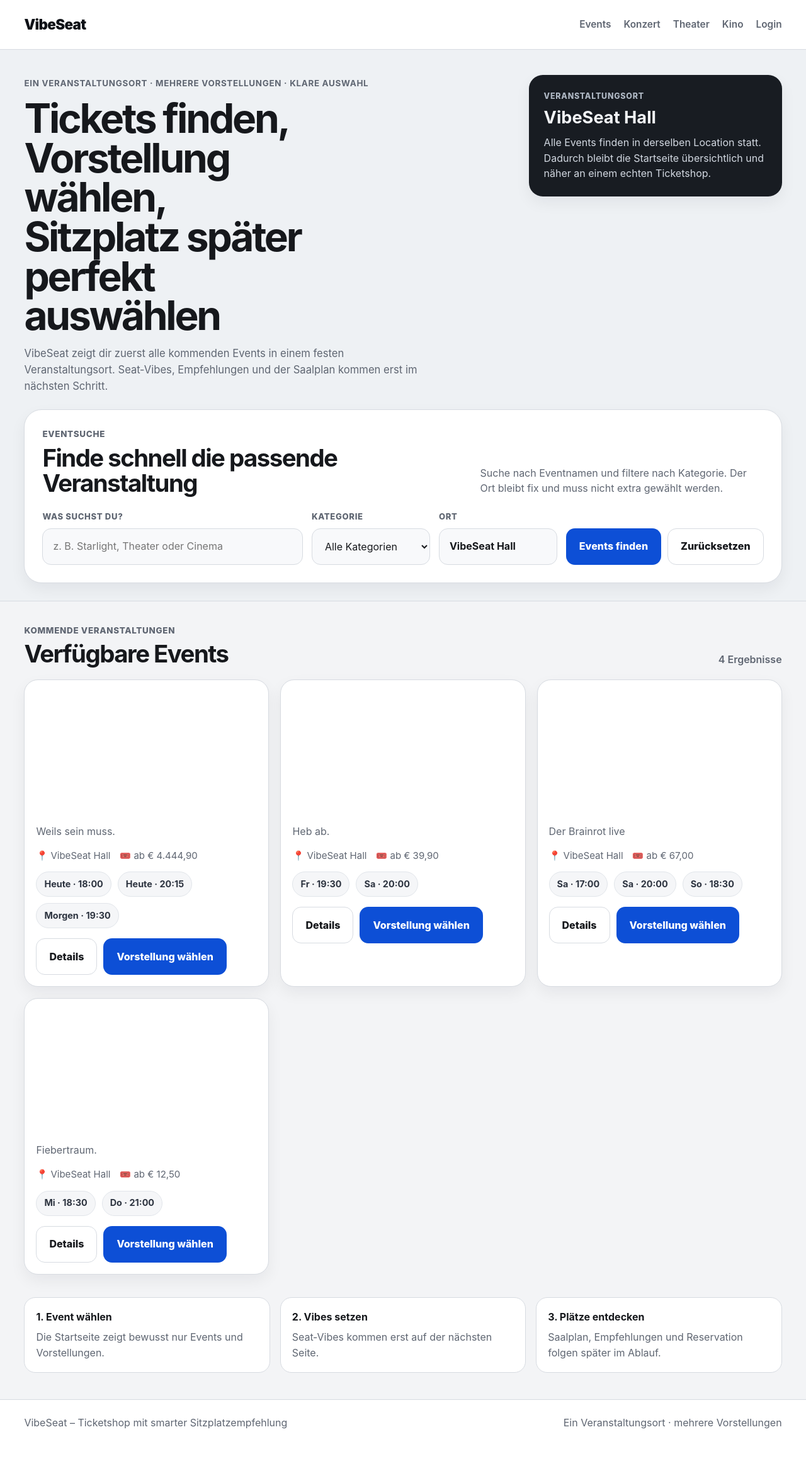
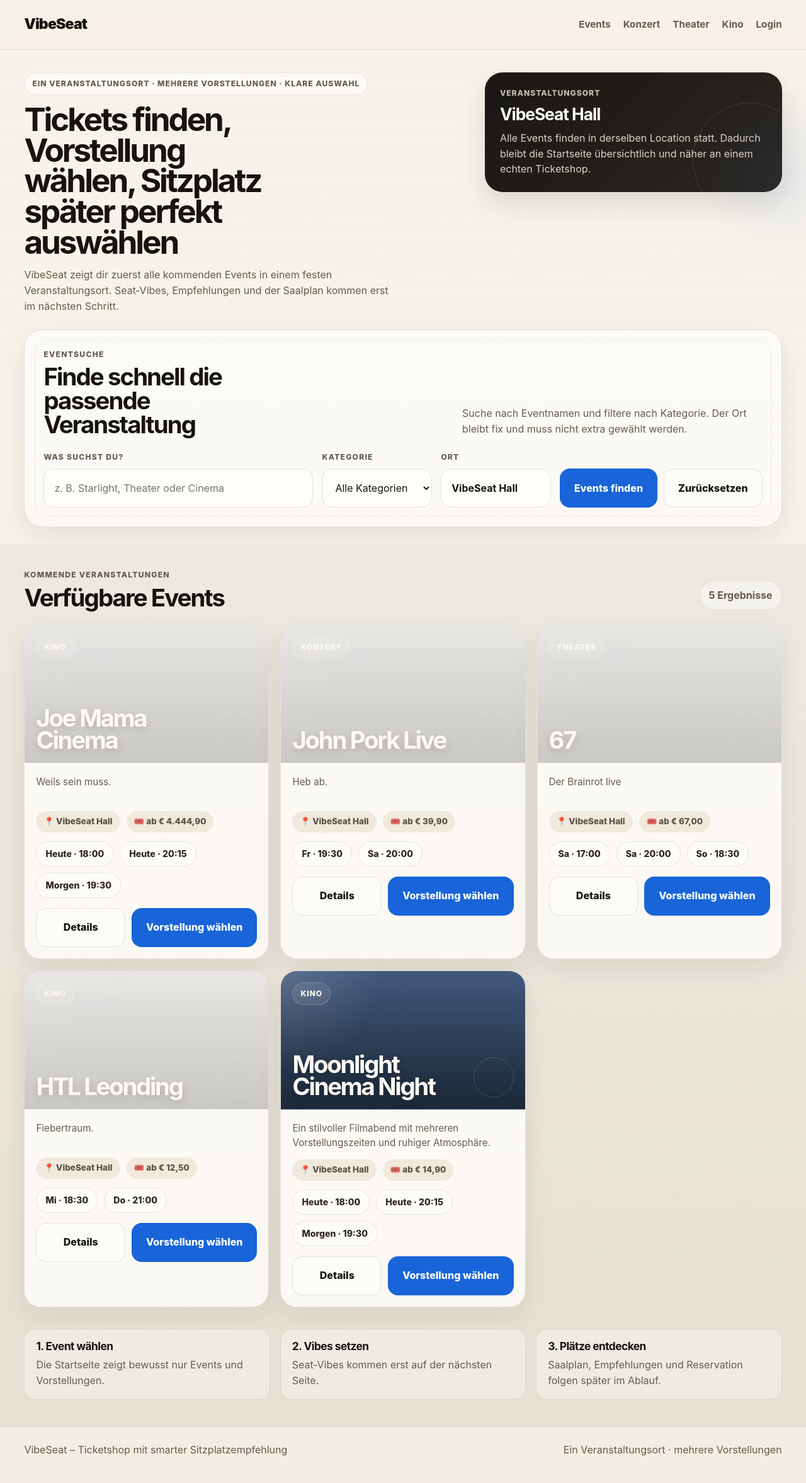
Before and after one commit to htl-leo-medtwt-projects/2526-3bhitm-sommerprojekt-whitexwolve, a PHP site: page / in a window 1280 px wide. Shown: the whole page at 63% size. Before the commit the page ends 2269 px from the top, so only its background shows below. Run offline with PHP 8.4, Linux system fonts and the light colour scheme.

Commit message:
Änderungen CSS, UX verbessert durch verhindertes neu laden bei Suche

```diff
--- a/project/docker_php 2/htdocs/assets/css/style.css
+++ b/project/docker_php 2/htdocs/assets/css/style.css
@@ -1,18 +1,25 @@
 :root{
-  --seitenhintergrund:#f3f4f6;
-  --kartenhintergrund:#ffffff;
-  --kartenhintergrund-zart:#f8f9fb;
-  --linienfarbe:#d7dbe1;
-  --textfarbe:#16181c;
-  --textfarbe-zurueckhaltend:#5f6672;
-  --aktionsfarbe:#0d4fd6;
-  --aktionsfarbe-hover:#0a43b7;
-  --kopfzeilenfarbe:#0f1217;
+  --seitenhintergrund:#f2efe8;
+  --seitenhintergrund-zwei:#e6dfd2;
+  --bereich-hintergrund:#f7f2e8;
+  --kartenflaeche:#fbf8f2;
+  --kartenflaeche-zwei:#f1e9dc;
+  --linienfarbe:#d5cab8;
+  --linienfarbe-stark:#aa9a82;
+  --textfarbe:#161311;
+  --textfarbe-sanft:#665b4d;
+  --akzent:#1864d8;
+  --akzent-hover:#114fad;
+  --akzent-zart:#dbe8ff;
+  --dunkel:#191714;
+  --dunkel-zwei:#2b261f;
+  --hell:#fffdf8;
   --maximale-breite:1240px;
-  --radius-gross:22px;
-  --radius-mittel:16px;
+  --radius-gross:28px;
+  --radius-mittel:18px;
   --radius-klein:12px;
-  --weicher-schatten:0 10px 24px rgba(18, 24, 33, 0.06);
+  --schatten:0 14px 40px rgba(30, 24, 15, 0.08);
+  --schatten-stark:0 18px 44px rgba(30, 24, 15, 0.12);
 }
 
 *{
@@ -27,10 +34,28 @@
 
 body{
   min-height:100vh;
-  font-family:Inter, "Segoe UI", Arial, sans-serif;
-  background:var(--seitenhintergrund);
+  font-family:"Inter", "Segoe UI", Arial, sans-serif;
   color:var(--textfarbe);
+  background:
+    radial-gradient(circle at 10% 12%, rgba(255,255,255,0.72), transparent 0 18%),
+    radial-gradient(circle at 88% 18%, rgba(255,255,255,0.4), transparent 0 12%),
+    linear-gradient(180deg, var(--seitenhintergrund) 0%, var(--seitenhintergrund-zwei) 100%);
   line-height:1.55;
+}
+
+body::before{
+  content:"";
+  position:fixed;
+  inset:0;
+  pointer-events:none;
+  opacity:0.28;
+  background:
+    linear-gradient(rgba(255,255,255,0.02), rgba(255,255,255,0.02)),
+    repeating-linear-gradient(
+      90deg,
+      transparent 0 120px,
+      rgba(22,19,17,0.025) 120px 121px
+    );
 }
 
 a{
@@ -53,9 +78,9 @@
   position:sticky;
   top:0;
   z-index:100;
-  background:#ffffffee;
-  backdrop-filter:blur(10px);
-  border-bottom:1px solid var(--linienfarbe);
+  background:rgba(247, 242, 232, 0.88);
+  backdrop-filter:blur(12px);
+  border-bottom:1px solid rgba(102, 91, 77, 0.14);
 }
 
 .seitenkopf__leiste{
@@ -67,10 +92,10 @@
 }
 
 .markenname{
-  font-size:1.4rem;
+  font-size:1.45rem;
   font-weight:900;
-  letter-spacing:-0.03em;
-  color:var(--kopfzeilenfarbe);
+  letter-spacing:-0.04em;
+  color:var(--textfarbe);
 }
 
 .hauptnavigation{
@@ -81,9 +106,9 @@
 }
 
 .hauptnavigation__link{
-  color:var(--textfarbe-zurueckhaltend);
-  font-weight:600;
-  font-size:0.96rem;
+  color:var(--textfarbe-sanft);
+  font-weight:700;
+  font-size:0.95rem;
 }
 
 .hauptnavigation__link:hover{
@@ -91,112 +116,165 @@
 }
 
 .startbereich{
-  padding:40px 0 28px;
-  background:#eef1f4;
-  border-bottom:1px solid var(--linienfarbe);
+  padding:36px 0 28px;
+  background:
+    linear-gradient(180deg, rgba(255,255,255,0.1), rgba(255,255,255,0)),
+    var(--bereich-hintergrund);
+  border-bottom:1px solid rgba(102, 91, 77, 0.14);
+  position:relative;
+  overflow:hidden;
+}
+
+.startbereich::after{
+  content:"";
+  position:absolute;
+  right:-120px;
+  top:36px;
+  width:320px;
+  height:320px;
+  border-radius:50%;
+  background:radial-gradient(circle, rgba(24,100,216,0.08), transparent 62%);
+  pointer-events:none;
 }
 
 .startbereich__inhalt{
   display:grid;
-  grid-template-columns:1.45fr 0.75fr;
+  grid-template-columns:1.2fr 0.8fr;
   gap:24px;
   align-items:start;
   margin-bottom:24px;
 }
 
 .startbereich__hinweis{
-  display:inline-block;
-  font-size:0.84rem;
-  font-weight:700;
-  letter-spacing:0.05em;
+  display:inline-flex;
+  align-items:center;
+  min-height:36px;
+  padding:0 12px;
+  border-radius:999px;
+  background:rgba(255,255,255,0.56);
+  border:1px solid rgba(102, 91, 77, 0.14);
+  color:var(--textfarbe-sanft);
+  font-size:0.76rem;
+  font-weight:800;
+  letter-spacing:0.08em;
   text-transform:uppercase;
-  color:var(--textfarbe-zurueckhaltend);
   margin-bottom:14px;
 }
 
 .startbereich__titel{
-  font-size:clamp(2.3rem, 5vw, 4.8rem);
-  line-height:0.98;
-  letter-spacing:-0.05em;
+  font-size:clamp(2.2rem, 4vw, 4.1rem);
+  line-height:0.95;
+  letter-spacing:-0.06em;
   max-width:11ch;
   margin-bottom:16px;
 }
 
 .startbereich__beschreibung{
-  max-width:62ch;
-  color:var(--textfarbe-zurueckhaltend);
-  font-size:1.04rem;
+  max-width:58ch;
+  color:var(--textfarbe-sanft);
+  font-size:1rem;
 }
 
 .veranstaltungsort_karte{
-  background:#181c22;
-  color:#f2f4f7;
+  position:relative;
+  overflow:hidden;
+  background:
+    linear-gradient(135deg, var(--dunkel) 0%, var(--dunkel-zwei) 100%);
+  color:var(--hell);
   border-radius:var(--radius-gross);
   padding:24px;
-  box-shadow:var(--weicher-schatten);
+  box-shadow:var(--schatten-stark);
+}
+
+.veranstaltungsort_karte::before{
+  content:"";
+  position:absolute;
+  inset:auto -40px -40px auto;
+  width:180px;
+  height:180px;
+  border:1px solid rgba(255,255,255,0.12);
+  border-radius:50%;
 }
 
 .veranstaltungsort_karte__label{
   display:block;
-  color:#aeb7c3;
-  font-size:0.78rem;
+  color:#c8bcad;
+  font-size:0.76rem;
   font-weight:800;
   text-transform:uppercase;
-  letter-spacing:0.06em;
+  letter-spacing:0.08em;
   margin-bottom:10px;
 }
 
 .veranstaltungsort_karte__titel{
-  font-size:1.7rem;
-  line-height:1.08;
+  font-size:1.65rem;
+  line-height:1.02;
+  letter-spacing:-0.04em;
   margin-bottom:12px;
 }
 
 .veranstaltungsort_karte__text{
-  color:#d2d8e1;
+  color:#ddd3c8;
 }
 
 .suchbereich{
-  background:var(--kartenhintergrund);
-  border:1px solid var(--linienfarbe);
-  border-radius:28px;
-  padding:28px;
-  box-shadow:var(--weicher-schatten);
+  background:
+    linear-gradient(180deg, rgba(255,255,255,0.46), rgba(255,255,255,0.18)),
+    var(--kartenflaeche);
+  border:1px solid rgba(102, 91, 77, 0.16);
+  border-radius:30px;
+  padding:30px;
+  box-shadow:var(--schatten);
+  position:relative;
+}
+
+.suchbereich::after{
+  content:"";
+  position:absolute;
+  inset:16px;
+  border-radius:20px;
+  border:1px dashed rgba(102, 91, 77, 0.12);
+  pointer-events:none;
 }
 
 .suchbereich__kopf{
   display:grid;
-  grid-template-columns:1.2fr 0.8fr;
+  grid-template-columns:1.15fr 0.85fr;
   gap:20px;
   align-items:end;
-  margin-bottom:22px;
+  margin-bottom:24px;
+  position:relative;
+  z-index:1;
 }
 
 .suchbereich__untertitel{
-  font-size:0.84rem;
+  font-size:0.76rem;
   font-weight:800;
   text-transform:uppercase;
-  letter-spacing:0.05em;
-  color:var(--textfarbe-zurueckhaltend);
+  letter-spacing:0.1em;
+  color:var(--textfarbe-sanft);
   margin-bottom:8px;
 }
 
 .suchbereich__titel{
-  font-size:clamp(1.7rem, 3vw, 2.5rem);
-  line-height:1.04;
-  letter-spacing:-0.04em;
+  font-size:clamp(1.65rem, 3vw, 2.6rem);
+  line-height:0.98;
+  letter-spacing:-0.05em;
+  max-width:13ch;
 }
 
 .suchbereich__info{
-  color:var(--textfarbe-zurueckhaltend);
+  color:var(--textfarbe-sanft);
   max-width:54ch;
 }
 
 .suchformular{
   display:grid;
-  grid-template-columns:2.2fr 1fr 1fr auto;
+  grid-template-columns:2.45fr 1fr 1fr auto;
   gap:14px;
   align-items:end;
+  position:relative;
+  z-index:1;
 }
 
 .suchformular__feldgruppe{
@@ -205,34 +283,31 @@
   gap:8px;
 }
 
-.suchformular__feldgruppe--gross{
-  min-width:0;
-}
-
 .suchformular__label{
-  font-size:0.82rem;
+  font-size:0.76rem;
   font-weight:800;
   text-transform:uppercase;
-  letter-spacing:0.05em;
-  color:var(--textfarbe-zurueckhaltend);
+  letter-spacing:0.1em;
+  color:var(--textfarbe-sanft);
 }
 
 .suchformular__eingabe,
 .suchformular__auswahl,
 .suchformular__festwert{
   width:100%;
-  min-height:58px;
-  border:1px solid var(--linienfarbe);
-  background:var(--kartenhintergrund-zart);
-  border-radius:14px;
+  min-height:62px;
+  border:1px solid rgba(102, 91, 77, 0.16);
+  background:rgba(255,253,249,0.92);
+  border-radius:16px;
   padding:0 16px;
   color:var(--textfarbe);
+  box-shadow:inset 0 1px 0 rgba(255,255,255,0.75);
 }
 
 .suchformular__eingabe:focus,
 .suchformular__auswahl:focus{
   outline:none;
-  border-color:#8a9bb6;
+  border-color:#8aa7de;
   background:#ffffff;
 }
 
@@ -249,16 +324,17 @@
 }
 
 .schaltflaeche{
-  min-height:58px;
-  padding:0 20px;
-  border-radius:14px;
+  min-height:62px;
+  padding:0 22px;
+  border-radius:16px;
   display:inline-flex;
   align-items:center;
   justify-content:center;
   font-weight:800;
-  transition:0.18s ease;
   border:1px solid transparent;
   cursor:pointer;
+  transition:0.18s ease;
+  white-space:nowrap;
 }
 
 .schaltflaeche:hover{
@@ -266,22 +342,22 @@
 }
 
 .schaltflaeche--primaer{
-  background:var(--aktionsfarbe);
+  background:var(--akzent);
   color:#ffffff;
 }
 
 .schaltflaeche--primaer:hover{
-  background:var(--aktionsfarbe-hover);
+  background:var(--akzent-hover);
 }
 
 .schaltflaeche--sekundaer{
-  background:#ffffff;
+  background:rgba(255,255,255,0.44);
   color:var(--textfarbe);
-  border-color:var(--linienfarbe);
+  border-color:rgba(102, 91, 77, 0.16);
 }
 
 .eventuebersicht{
-  padding:36px 0;
+  padding:38px 0 34px;
 }
 
 .bereichskopf{
@@ -290,27 +366,31 @@
   align-items:end;
   gap:18px;
   flex-wrap:wrap;
-  margin-bottom:20px;
+  margin-bottom:22px;
 }
 
 .bereichskopf__untertitel{
-  font-size:0.84rem;
+  font-size:0.76rem;
   font-weight:800;
   text-transform:uppercase;
-  letter-spacing:0.05em;
-  color:var(--textfarbe-zurueckhaltend);
+  letter-spacing:0.1em;
+  color:var(--textfarbe-sanft);
   margin-bottom:8px;
 }
 
 .bereichskopf__titel{
-  font-size:clamp(1.6rem, 3vw, 2.4rem);
-  letter-spacing:-0.04em;
-  line-height:1.04;
+  font-size:clamp(1.7rem, 3vw, 2.7rem);
+  line-height:0.98;
+  letter-spacing:-0.05em;
 }
 
 .bereichskopf__ergebniszahl{
-  color:var(--textfarbe-zurueckhaltend);
-  font-weight:600;
+  color:var(--textfarbe-sanft);
+  font-weight:700;
+  padding:10px 14px;
+  background:rgba(255,255,255,0.42);
+  border:1px solid rgba(102, 91, 77, 0.12);
+  border-radius:999px;
 }
 
 .eventuebersicht__raster{
@@ -320,124 +400,189 @@
 }
 
 .veranstaltungskarte{
-  background:var(--kartenhintergrund);
-  border:1px solid var(--linienfarbe);
-  border-radius:22px;
+  background:
+    linear-gradient(180deg, rgba(255,255,255,0.38), rgba(255,255,255,0.08)),
+    var(--kartenflaeche);
+  border:1px solid rgba(102, 91, 77, 0.16);
+  border-radius:26px;
   overflow:hidden;
-  box-shadow:var(--weicher-schatten);
+  box-shadow:var(--schatten);
+  display:flex;
+  flex-direction:column;
+  min-height:100%;
+  transition:transform 0.2s ease, box-shadow 0.2s ease;
+}
+
+.veranstaltungskarte:hover{
+  transform:translateY(-3px);
+  box-shadow:0 20px 42px rgba(30,24,15,0.12);
+}
+
+.veranstaltungskarte[hidden]{
+  display:none !important;
 }
 
 .veranstaltungskarte__bildbereich{
-  min-height:210px;
+  min-height:220px;
   padding:18px;
   display:flex;
   flex-direction:column;
   justify-content:space-between;
-  color:#ffffff;
+  position:relative;
+  overflow:hidden;
+  border-bottom:1px solid rgba(102, 91, 77, 0.12);
+}
+
+.veranstaltungskarte__bildbereich::before{
+  content:"";
+  position:absolute;
+  inset:0;
+  background:
+    linear-gradient(180deg, rgba(0,0,0,0.08), rgba(0,0,0,0.2)),
+    radial-gradient(circle at top left, rgba(255,255,255,0.16), transparent 36%);
+}
+
+.veranstaltungskarte__bildbereich::after{
+  content:"";
+  position:absolute;
+  right:18px;
+  bottom:18px;
+  width:62px;
+  height:62px;
+  border-radius:50%;
+  border:1px solid rgba(255,255,255,0.14);
+}
+
+.veranstaltungskarte__bildbereich > *{
+  position:relative;
+  z-index:1;
 }
 
 .veranstaltungskarte__bildbereich--nachtblau{
-  background:linear-gradient(180deg, #1a2a45 0%, #0d1524 100%);
+  background:linear-gradient(180deg, #476189 0%, #223145 100%);
 }
 
 .veranstaltungskarte__bildbereich--bordeaux{
-  background:linear-gradient(180deg, #5f1f2e 0%, #241216 100%);
+  background:linear-gradient(180deg, #7c4851 0%, #3a1f25 100%);
 }
 
 .veranstaltungskarte__bildbereich--dunkelgrau{
-  background:linear-gradient(180deg, #3d434d 0%, #181b20 100%);
+  background:linear-gradient(180deg, #767068 0%, #312d28 100%);
 }
 
 .veranstaltungskarte__bildbereich--oliv{
-  background:linear-gradient(180deg, #5d6240 0%, #202317 100%);
+  background:linear-gradient(180deg, #7a7e58 0%, #3b3d2b 100%);
 }
 
 .veranstaltungskarte__kategorie{
   align-self:flex-start;
-  background:rgba(255,255,255,0.12);
-  border:1px solid rgba(255,255,255,0.14);
+  padding:8px 12px;
   border-radius:999px;
-  padding:8px 12px;
-  font-size:0.82rem;
-  font-weight:700;
+  border:1px solid rgba(255,255,255,0.18);
+  background:rgba(255,255,255,0.08);
+  color:#fff8f1;
+  font-size:0.75rem;
+  font-weight:800;
+  letter-spacing:0.08em;
+  text-transform:uppercase;
 }
 
 .veranstaltungskarte__titel{
-  font-size:1.55rem;
-  line-height:1.02;
-  letter-spacing:-0.04em;
-  max-width:12ch;
+  max-width:10ch;
+  font-size:clamp(2rem, 3vw, 2.7rem);
+  line-height:0.9;
+  letter-spacing:-0.06em;
+  color:#fff8f1;
+  text-wrap:balance;
+  text-shadow:0 4px 14px rgba(0,0,0,0.16);
 }
 
 .veranstaltungskarte__inhalt{
   padding:18px;
+  display:flex;
+  flex-direction:column;
+  gap:14px;
 }
 
 .veranstaltungskarte__beschreibung{
-  color:var(--textfarbe-zurueckhaltend);
-  margin-bottom:14px;
+  color:var(--textfarbe-sanft);
+  font-size:0.95rem;
+  min-height:44px;
 }
 
 .veranstaltungskarte__meta{
   display:flex;
-  gap:14px;
   flex-wrap:wrap;
-  color:var(--textfarbe-zurueckhaltend);
-  font-size:0.94rem;
-  margin-bottom:14px;
+  gap:10px;
+}
+
+.veranstaltungskarte__meta span{
+  display:inline-flex;
+  align-items:center;
+  min-height:34px;
+  padding:0 12px;
+  border-radius:999px;
+  background:var(--kartenflaeche-zwei);
+  color:#5b5145;
+  font-size:0.84rem;
+  font-weight:800;
 }
 
 .vorstellungszeiten{
   display:flex;
   flex-wrap:wrap;
   gap:10px;
-  margin-bottom:16px;
 }
 
 .vorstellungszeiten__eintrag{
   min-height:40px;
-  padding:0 12px;
+  padding:0 14px;
   display:inline-flex;
   align-items:center;
+  justify-content:center;
   border-radius:999px;
-  background:#f5f6f8;
-  border:1px solid #e1e5ea;
-  color:#2d3440;
-  font-size:0.9rem;
-  font-weight:700;
+  background:rgba(255,255,255,0.45);
+  border:1px solid rgba(102, 91, 77, 0.14);
+  color:#2f2821;
+  font-size:0.88rem;
+  font-weight:800;
 }
 
 .vorstellungszeiten__eintrag:hover{
-  background:#eceff3;
+  background:#efe8dd;
 }
 
 .vorstellungszeiten__eintrag.ist-ausgewaehlt{
-  background:#dfe8ff;
-  border-color:#b5c7f7;
-  color:#12378d;
+  background:var(--dunkel);
+  border-color:var(--dunkel);
+  color:var(--hell);
 }
 
 .veranstaltungskarte__aktionen{
-  display:flex;
+  display:grid;
+  grid-template-columns:1fr 1.35fr;
   gap:10px;
-  flex-wrap:wrap;
+  margin-top:2px;
 }
 
 .leerzustand{
-  background:var(--kartenhintergrund);
-  border:1px solid var(--linienfarbe);
-  border-radius:22px;
-  padding:32px;
+  background:rgba(255,255,255,0.42);
+  border:1px solid rgba(102, 91, 77, 0.16);
+  border-radius:24px;
+  padding:34px;
   text-align:center;
-  box-shadow:var(--weicher-schatten);
+  box-shadow:var(--schatten);
 }
 
 .leerzustand__titel{
+  font-size:1.8rem;
+  line-height:0.96;
+  letter-spacing:-0.05em;
   margin-bottom:8px;
 }
 
 .leerzustand__text{
-  color:var(--textfarbe-zurueckhaltend);
+  color:var(--textfarbe-sanft);
   margin-bottom:16px;
 }
 
@@ -452,26 +597,28 @@
 }
 
 .prozesskarte{
-  background:var(--kartenhintergrund);
-  border:1px solid var(--linienfarbe);
+  background:rgba(255,255,255,0.36);
+  border:1px solid rgba(102, 91, 77, 0.14);
   border-radius:18px;
   padding:18px;
 }
 
 .prozesskarte__titel{
+  font-size:1.08rem;
+  line-height:1.05;
+  letter-spacing:-0.03em;
   margin-bottom:8px;
-  font-size:1rem;
 }
 
 .prozesskarte__text{
-  color:var(--textfarbe-zurueckhaltend);
+  color:var(--textfarbe-sanft);
 }
 
 .seitenfuss{
-  background:#ffffff;
-  border-top:1px solid var(--linienfarbe);
+  background:rgba(247, 242, 232, 0.8);
+  border-top:1px solid rgba(102, 91, 77, 0.14);
   padding:24px 0 40px;
-  color:var(--textfarbe-zurueckhaltend);
+  color:var(--textfarbe-sanft);
 }
 
 .seitenfuss__inhalt{
@@ -481,7 +628,7 @@
   flex-wrap:wrap;
 }
 
-@media (max-width: 1100px){
+@media (max-width:1100px){
   .startbereich__inhalt,
   .suchbereich__kopf,
   .eventuebersicht__raster,
@@ -494,7 +641,7 @@
   }
 }
 
-@media (max-width: 720px){
+@media (max-width:720px){
   .seitenkopf__leiste{
     min-height:auto;
     padding:14px 0;
@@ -522,7 +669,12 @@
     max-width:none;
   }
 
+  .veranstaltungskarte__titel{
+    max-width:11ch;
+    font-size:2rem;
+  }
+
   .veranstaltungskarte__aktionen{
-    flex-direction:column;
+    grid-template-columns:1fr;
   }
 }
--- a/project/docker_php 2/htdocs/data/events.php
+++ b/project/docker_php 2/htdocs/data/events.php
@@ -47,4 +47,16 @@
             'Do · 21:00',
         ],
     ],
+    [
+        'title' => 'Moonlight Cinema Night',
+        'category' => 'Kino',
+        'description' => 'Ein stilvoller Filmabend mit mehreren Vorstellungszeiten und ruhiger Atmosphäre.',
+        'price' => 14.90,
+        'theme' => 'nachtblau',
+        'showtimes' => [
+            'Heute · 18:00',
+            'Heute · 20:15',
+            'Morgen · 19:30',
+        ]
+    ]
 ];
--- a/project/docker_php 2/htdocs/index.php
+++ b/project/docker_php 2/htdocs/index.php
@@ -1,21 +1,5 @@
 <?php
 require_once __DIR__ . '/data/events.php';
-
-$searchTerm = trim($_GET['search'] ?? '');
-$selectedCategory = trim($_GET['category'] ?? '');
-
-$visibleEvents = array_filter($events, function ($event) use ($searchTerm, $selectedCategory) {
-    $matchesSearch =
-        $searchTerm === '' ||
-        stripos($event['title'], $searchTerm) !== false ||
-        stripos($event['description'], $searchTerm) !== false;
-
-    $matchesCategory =
-        $selectedCategory === '' ||
-        $event['category'] === $selectedCategory;
-
-    return $matchesSearch && $matchesCategory;
-});
 ?>
 <!DOCTYPE html>
 <html lang="de">
@@ -61,7 +45,7 @@
             </p>
           </div>
 
-          <form class="suchformular" method="GET" action="">
+          <form class="suchformular" id="eventSucheFormular" onsubmit="return false;">
             <div class="suchformular__feldgruppe suchformular__feldgruppe--gross">
               <label class="suchformular__label" for="search">Was suchst du?</label>
               <input
@@ -70,7 +54,7 @@
                 id="search"
                 name="search"
                 placeholder="z. B. Starlight, Theater oder Cinema"
-                value="<?= htmlspecialchars($searchTerm) ?>"
+                autocomplete="off"
               >
             </div>
 
@@ -78,9 +62,9 @@
               <label class="suchformular__label" for="category">Kategorie</label>
               <select class="suchformular__auswahl" id="category" name="category">
                 <option value="">Alle Kategorien</option>
-                <option value="Konzert" <?= $selectedCategory === 'Konzert' ? 'selected' : '' ?>>Konzert</option>
-                <option value="Theater" <?= $selectedCategory === 'Theater' ? 'selected' : '' ?>>Theater</option>
-                <option value="Kino" <?= $selectedCategory === 'Kino' ? 'selected' : '' ?>>Kino</option>
+                <option value="Konzert">Konzert</option>
+                <option value="Theater">Theater</option>
+                <option value="Kino">Kino</option>
               </select>
             </div>
 
@@ -90,15 +74,19 @@
             </div>
 
             <div class="suchformular__aktionen">
-              <button class="schaltflaeche schaltflaeche--primaer" type="submit">Events finden</button>
-              <a class="schaltflaeche schaltflaeche--sekundaer" href="index.php">Zurücksetzen</a>
+              <button class="schaltflaeche schaltflaeche--primaer" type="button" id="suchButton">
+                Events finden
+              </button>
+              <button class="schaltflaeche schaltflaeche--sekundaer" type="button" id="resetButton">
+                Zurücksetzen
+              </button>
             </div>
           </form>
         </section>
       </div>
     </section>
 
-    <section class="eventuebersicht">
+    <section class="eventuebersicht" id="ergebnisbereich">
       <div class="seitenbreite">
         <div class="bereichskopf">
           <div>
@@ -106,14 +94,18 @@
             <h2 class="bereichskopf__titel">Verfügbare Events</h2>
           </div>
           <div class="bereichskopf__ergebniszahl">
-            <?= count($visibleEvents) ?> Ergebnis<?= count($visibleEvents) === 1 ? '' : 'se' ?>
+            <span id="ergebnisAnzahl"><?= count($events) ?></span> Ergebnisse
           </div>
         </div>
 
-        <?php if (count($visibleEvents) > 0): ?>
-          <div class="eventuebersicht__raster">
-            <?php foreach ($visibleEvents as $event): ?>
-              <article class="veranstaltungskarte">
+        <div class="eventuebersicht__raster" id="eventRaster">
+          <?php foreach ($events as $event): ?>
+            <article
+              class="veranstaltungskarte"
+              data-title="<?= htmlspecialchars(mb_strtolower($event['title'])) ?>"
+              data-description="<?= htmlspecialchars(mb_strtolower($event['description'])) ?>"
+              data-category="<?= htmlspecialchars(mb_strtolower($event['category'])) ?>"
+            >
               <div class="veranstaltungskarte__bildbereich veranstaltungskarte__bildbereich--<?= htmlspecialchars($event['theme']) ?>">
                 <span class="veranstaltungskarte__kategorie"><?= htmlspecialchars($event['category']) ?></span>
                 <h3 class="veranstaltungskarte__titel"><?= htmlspecialchars($event['title']) ?></h3>
@@ -143,13 +135,14 @@
             </article>
           <?php endforeach; ?>
         </div>
-        <?php else: ?>
-          <div class="leerzustand">
+
+        <div class="leerzustand" id="leerzustand" hidden>
           <h3 class="leerzustand__titel">Keine passenden Events gefunden</h3>
-            <p class="leerzustand__text">Versuche einen anderen Suchbegriff oder wähle wieder alle Kategorien aus.</p>
-            <a class="schaltflaeche schaltflaeche--primaer" href="index.php">Filter zurücksetzen</a>
+          <p class="leerzustand__text">Versuche einen anderen Suchbegriff oder eine andere Kategorie.</p>
+          <button class="schaltflaeche schaltflaeche--primaer" type="button" id="leerzustandResetButton">
+            Alles anzeigen
+          </button>
         </div>
-        <?php endif; ?>
       </div>
     </section>
 
```
Also changed, not shown: project/docker_php 2/htdocs/assets/js/main.js (+80 -0 lines), 1 other file. Lines whose indentation alone changed are shown as unchanged.
